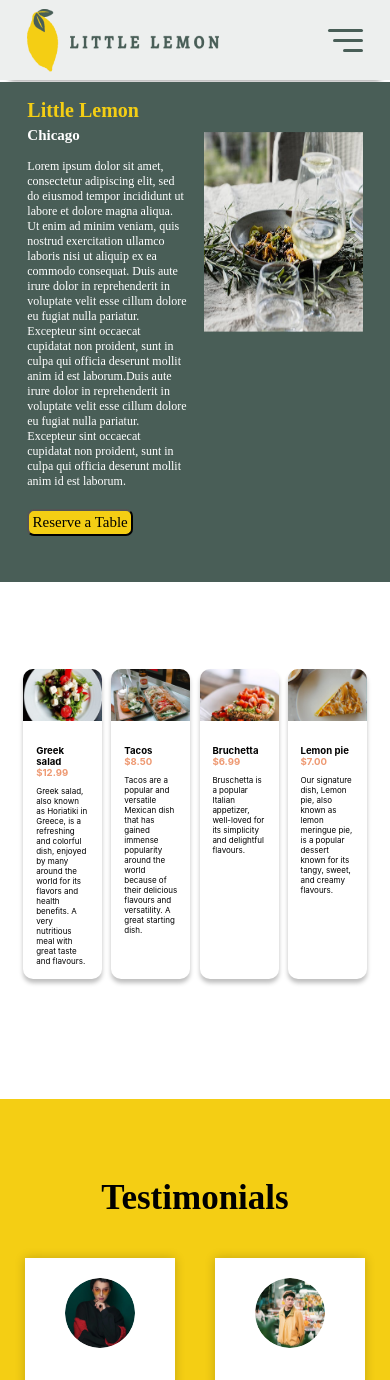
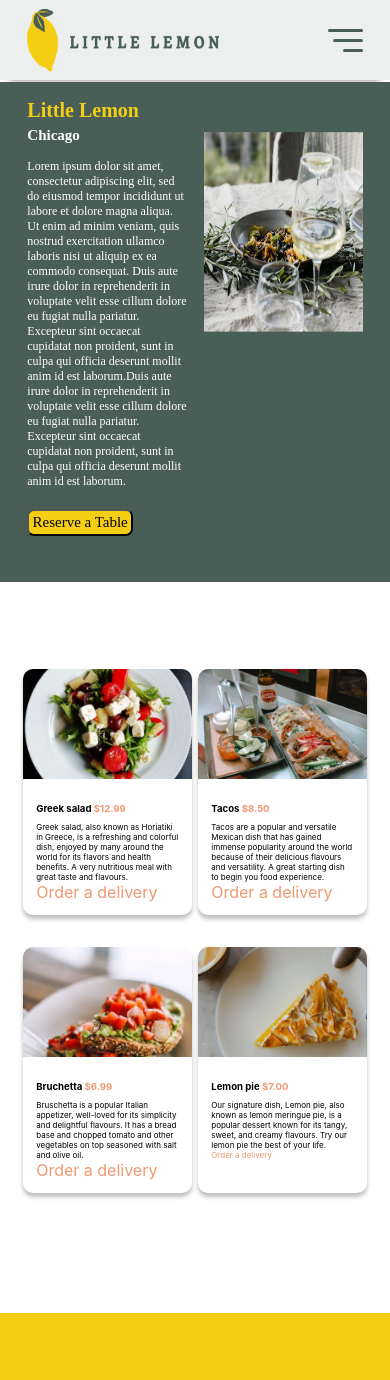
Before and after one commit to StevePapasot/Little-Lemon, a React (Create React App) app: page / in a window 390 px wide. Shown: the top 1380 px of the page. Built offline with nearby package versions, Linux system fonts and the light colour scheme.

Commit message:
Card media

```diff
--- a/src/Cards.css
+++ b/src/Cards.css
@@ -38,6 +38,7 @@
   color: #ee9972;
   padding-left: 25%;
 }
+
 @media screen and (max-width: 1100px) {
   .cards {
     padding: 6%;
@@ -59,4 +60,12 @@
     color: #ee9972;
     padding-left: 0%;
   }
+  .card {
+    background-color: white;
+    border-radius: 10px;
+    box-shadow: 0px 4px 4px rgba(0, 0, 0, 0.25);
+    overflow: hidden;
+    width: 49%;
+    margin-bottom: 2rem;
+  }
 }
--- a/src/Cards.js
+++ b/src/Cards.js
@@ -25,6 +25,7 @@
             health benefits. A very nutritious meal with great taste and
             flavours.
           </p>
+          <span>Order a delivery</span>
         </div>
       </div>
       <div className="card">
@@ -36,8 +37,10 @@
           <p>
             Tacos are a popular and versatile Mexican dish that has gained
             immense popularity around the world because of their delicious
-            flavours and versatility. A great starting dish.
+            flavours and versatility. A great starting dish to begin you food
+            experience.
           </p>
+          <span>Order a delivery</span>
         </div>
       </div>
       <div className="card">
@@ -48,8 +51,10 @@
           </h2>
           <p>
             Bruschetta is a popular Italian appetizer, well-loved for its
-            simplicity and delightful flavours.
+            simplicity and delightful flavours. It has a bread base and chopped
+            tomato and other vegetables on top seasoned with salt and olive oil.
           </p>
+          <span>Order a delivery</span>
         </div>
       </div>
       <div className="card">
@@ -61,6 +66,10 @@
           <p>
             Our signature dish, Lemon pie, also known as lemon meringue pie, is
             a popular dessert known for its tangy, sweet, and creamy flavours.
+            Try our lemon pie the best of your life.
+          </p>
+          <p>
+            <span>Order a delivery</span>
           </p>
         </div>
       </div>
```
